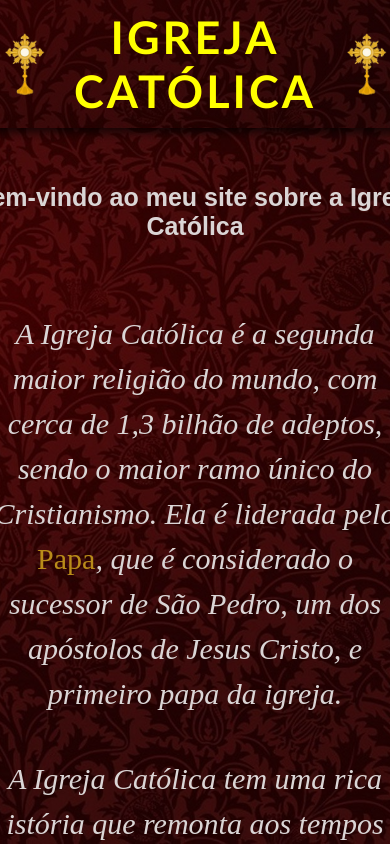
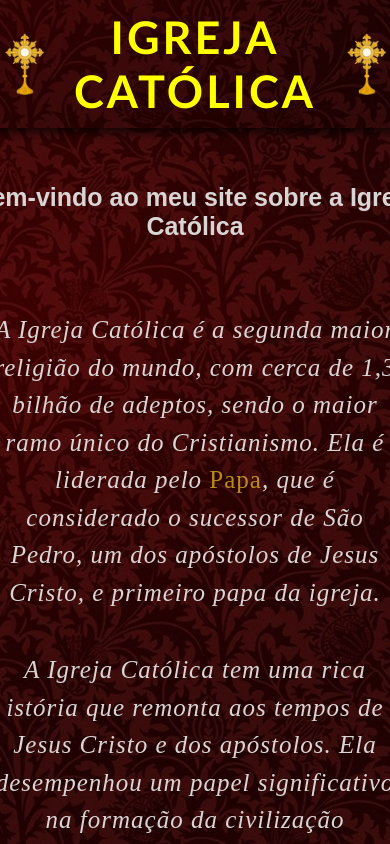
Before and after one commit to Igor-Dias-2010/igreja-catolica, a Next.js app: page / in a window 390 px wide. Shown: the top 844 px of the page. Built offline with nearby package versions, Linux system fonts and the light colour scheme.

Commit message:
igreja-catolica V5.0
tirei media query

```diff
--- a/app/globals.css
+++ b/app/globals.css
@@ -89,13 +89,6 @@ a:hover {
   margin-bottom: 60px;
 }
 
-@media (max-width:1080px) {
-  #conteudo p {
-    letter-spacing: 0px;
-    font-size: 30px;
-  }
-}
-
 html {
   -webkit-text-size-adjust: 100%;
 }
```
